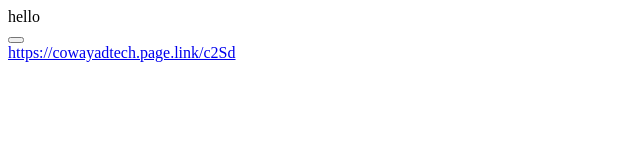
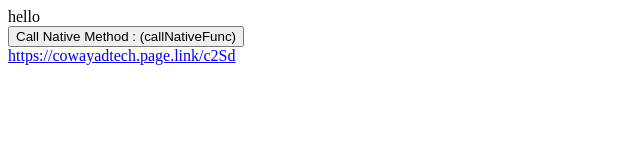
Before and after one commit to cw-exception/WebAppCallTest, a plain HTML site: page index.html in a window 1280 px wide. Shown: the whole page, without its empty margins (0-640 px from the left). Drawn offline with Linux system fonts and the light colour scheme.

Commit message:
js update

```diff
--- a/index.html
+++ b/index.html
@@ -12,7 +12,8 @@
     <div class="divTest"></div>
     hello
     <div class="bottom">
-        <button id="callNativeFunc" type="button" value="callNativeFunc" onclick="callNativeFunc();" />
+        <button id="callNativeFunc" type="button" value="callNativeFunc" onclick="callNativeFunc();">
+            Call Native Method : (callNativeFunc)</button>
     </div>
 
     <a href="https://cowayadtech.page.link/c2Sd">https://cowayadtech.page.link/c2Sd</a>
--- a/main.js
+++ b/main.js
@@ -19,7 +19,8 @@ function parameterTest(paramValue) {
 }
 
 function callNativeFunc() {
-    window.webkit.messageHandlers.test.postMessage("callNativeFunc param")
+
+    window.webkit.messageHandlers.callNativeFunc.postMessage("callNativeFunc param")
 
 }
 
```
